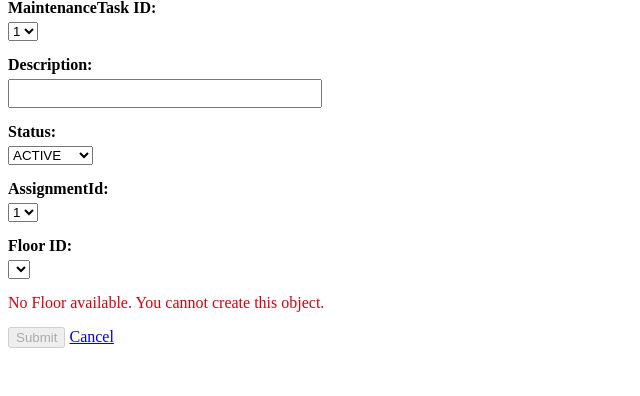
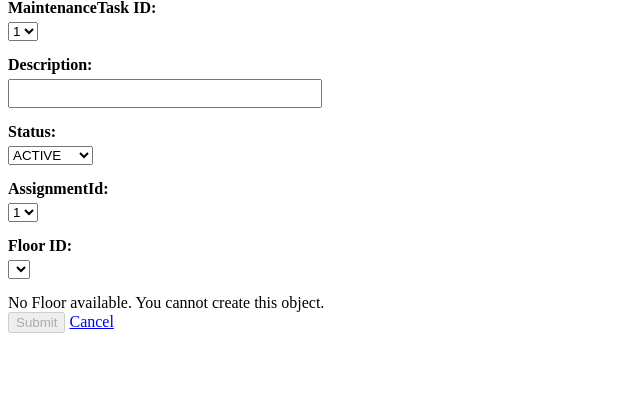
Before and after one commit to Daria3006/MallManagementSystem, a Spring Boot app: page /maintenance/maintenanceTasks/new in a window 1280 px wide. Shown: the part 81-477 px from the top of the page, without its empty margins (0-640 px from the left). Run offline with Spring Boot 4, Linux system fonts and the light colour scheme; lists and menus that the app fills with data are empty.

Commit message:
Html files fixes

```diff
--- a/src/main/resources/templates/MaintenanceTask/form.html
+++ b/src/main/resources/templates/MaintenanceTask/form.html
@@ -42,6 +42,10 @@
         </select>
     </div>
 
+    <div th:if="${#lists.isEmpty(staffAssignmentsIds)}" class="text-danger">
+        No StaffAssignment available. You cannot create this object.
+    </div>
+
     <div class="form-group">
         <label for="floorId">Floor ID:</label>
         <select id="floorId" th:field="*{floorId}" required>
@@ -49,11 +53,9 @@
         </select>
     </div>
 
-    <div th:if="${#lists.isEmpty(staffAssignmentsIds)}" class="text-danger">
-        No StaffAssignment available. You cannot create this object.
-    </div>
 
-    <div th:if="${#lists.isEmpty(floorIds)}" class="text-danger" style="color: #D8000C; margin-bottom: 15px;">
+
+    <div th:if="${#lists.isEmpty(floorIds)}" class="text-danger">
         No Floor available. You cannot create this object.
     </div>
 
--- a/src/main/resources/templates/Purchase/form.html
+++ b/src/main/resources/templates/Purchase/form.html
@@ -56,7 +56,7 @@
         </select>
     </div>
 
-    <button type="submit">Submit</button>
+    <button type="submit" th:disabled="${#lists.isEmpty(shopIds) or #lists.isEmpty(customerIds)}">Submit</button>
     <a th:href="@{/sales/purchases}">Cancel</a>
 </form>
 </body>
```
